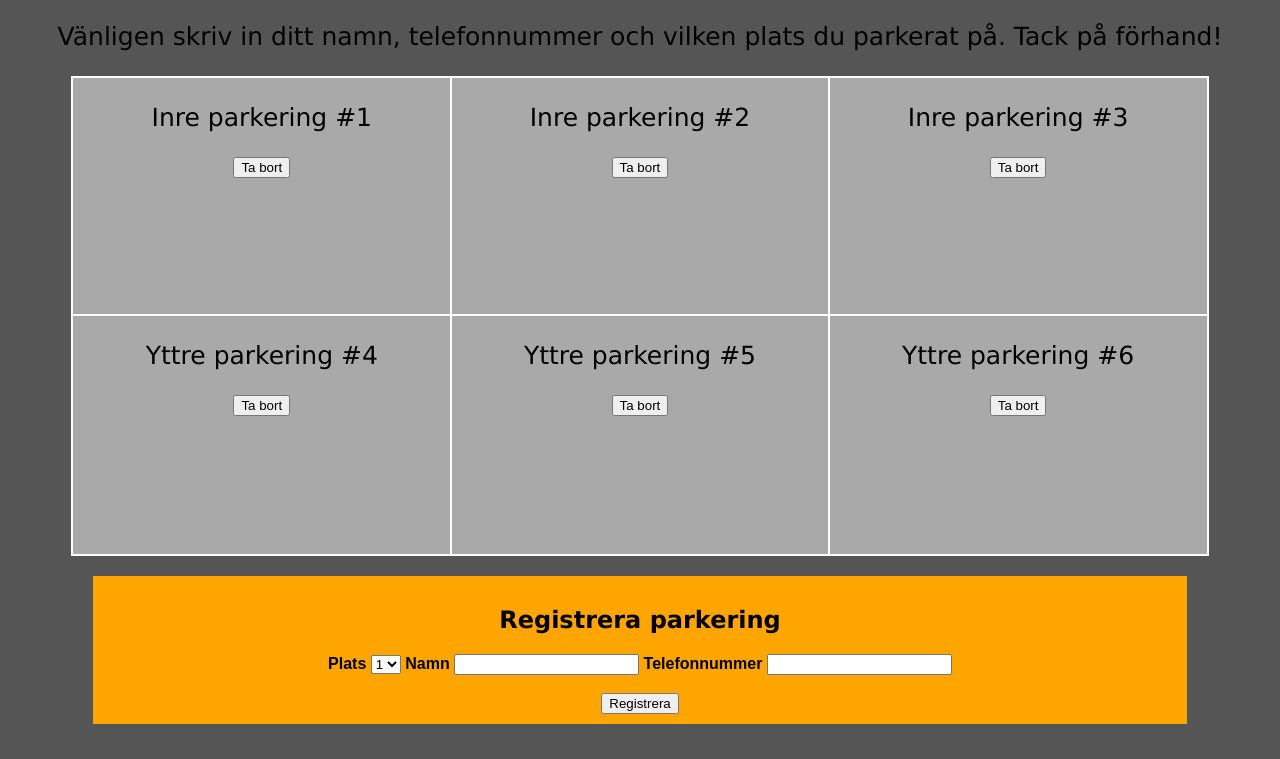
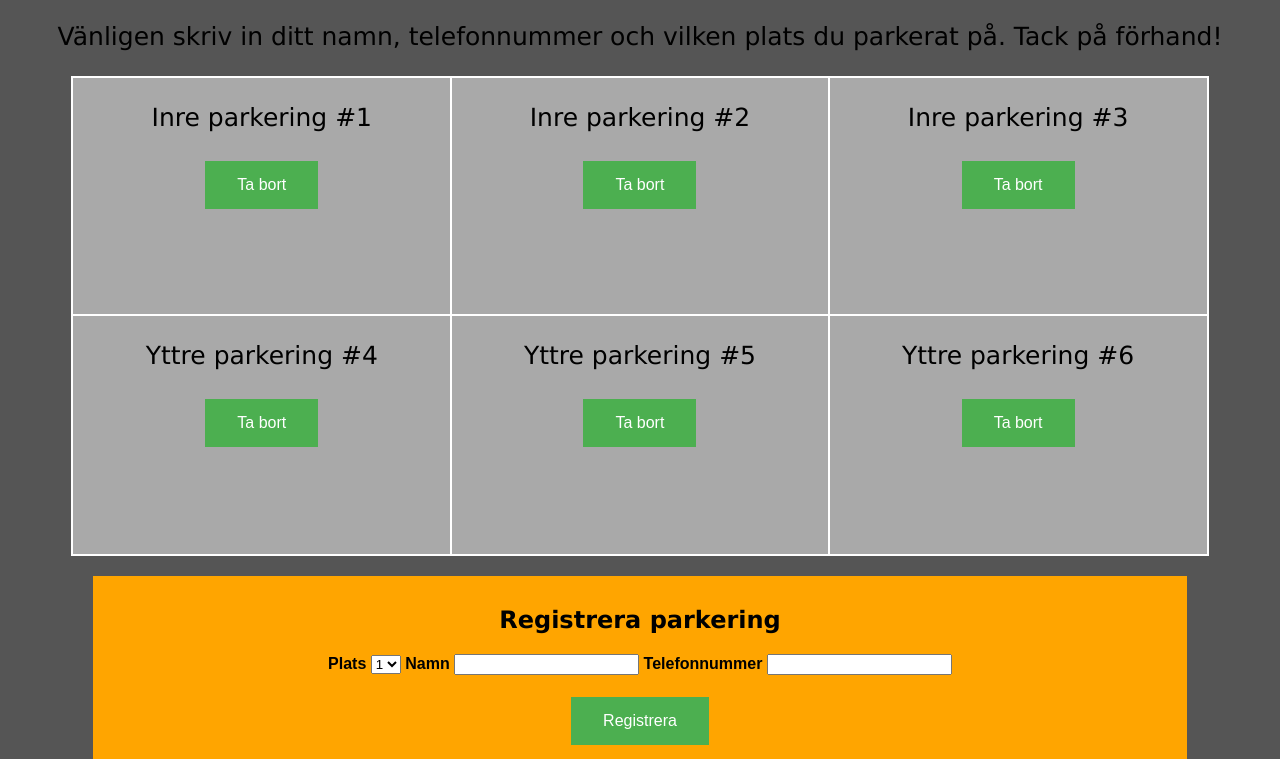
Before and after one commit to axelvestberg/frosunda, a plain HTML site: page index.html in a window 1280 px wide. Shown: the part 70-829 px from the top of the page. Before the commit the page ends 800 px from the top, so only its background shows below. Drawn offline with Linux system fonts and the light colour scheme.

Commit message:
added js and modified css

```diff
--- a/index.css
+++ b/index.css
@@ -64,3 +64,16 @@ p {
 .box-text {
     text-align: center;
 }
+
+button {
+    background-color: #4CAF50;
+    border: none;
+    color: white;
+    padding: 15px 32px;
+    text-align: center;
+    text-decoration: none;
+    display: inline-block;
+    font-size: 16px;
+    margin: 4px 2px;
+    cursor: pointer;
+}
```
Also changed, not shown: main.js (added, +9 -0 lines).
